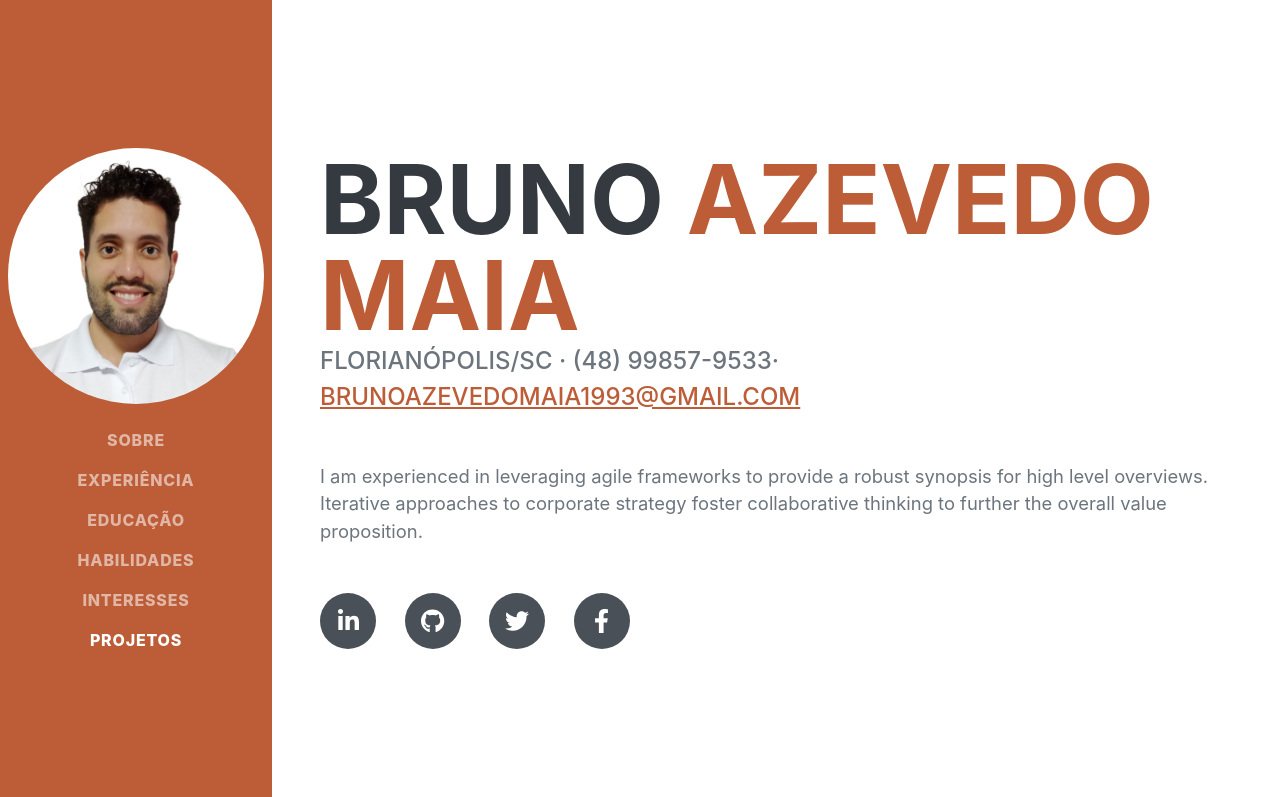
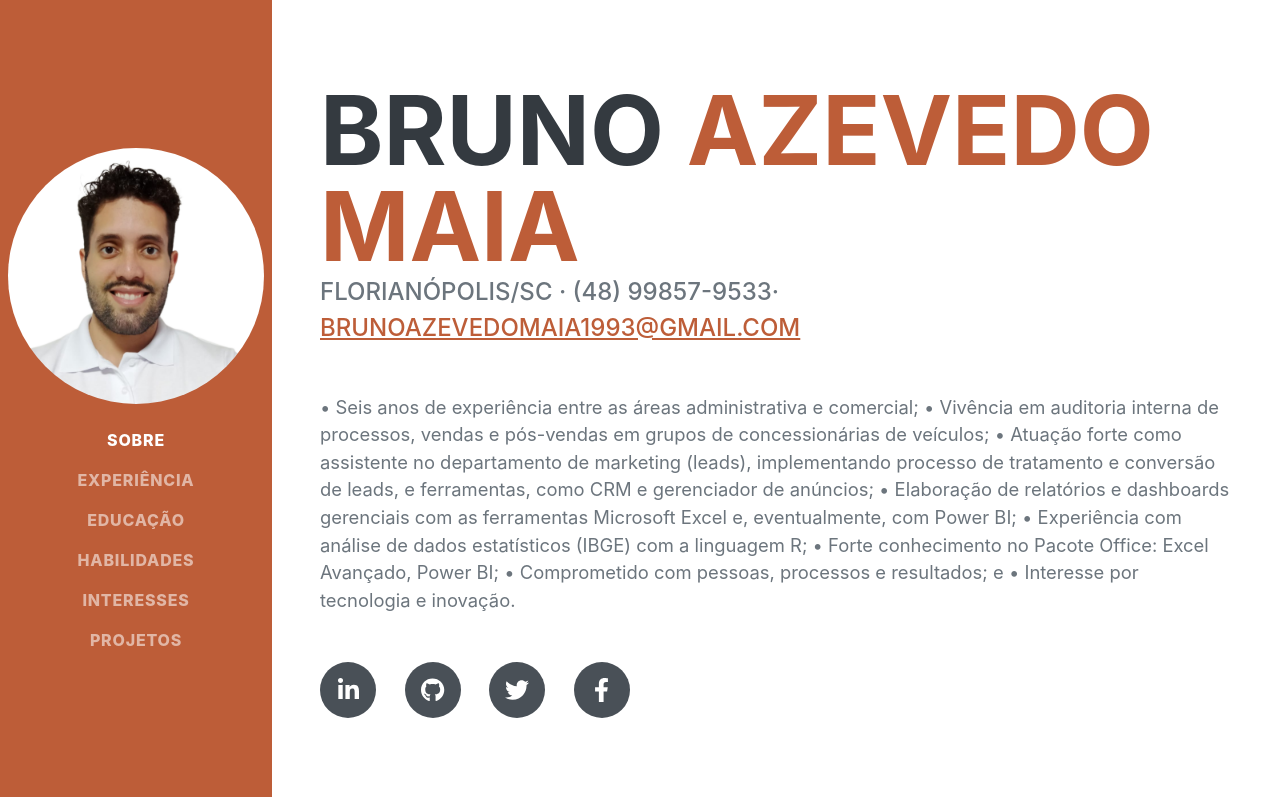
Before and after one commit to brunomaia1993/Portfolio-PowerBI, a plain HTML site: page index.html in a window 1280 px wide. Shown: the top 797 px of the page. Drawn offline with nearby package versions, Linux system fonts and the light colour scheme; a web font is replaced by a local one.

Commit message:
Update index.html

```diff
--- a/index.html
+++ b/index.html
@@ -25,19 +25,19 @@
             <button class="navbar-toggler" type="button" data-bs-toggle="collapse" data-bs-target="#navbarResponsive" aria-controls="navbarResponsive" aria-expanded="false" aria-label="Toggle navigation"><span class="navbar-toggler-icon"></span></button>
             <div class="collapse navbar-collapse" id="navbarResponsive">
                 <ul class="navbar-nav">
-                    <li class="nav-item"><a class="nav-link js-scroll-trigger" href="#about">Sobre</a></li>
-                    <li class="nav-item"><a class="nav-link js-scroll-trigger" href="#experience">Experiência</a></li>
-                    <li class="nav-item"><a class="nav-link js-scroll-trigger" href="#education">Educação</a></li>
-                    <li class="nav-item"><a class="nav-link js-scroll-trigger" href="#skills">Habilidades</a></li>
-                    <li class="nav-item"><a class="nav-link js-scroll-trigger" href="#interests">Interesses</a></li>
-                    <li class="nav-item"><a class="nav-link js-scroll-trigger" href="#awards">Projetos</a></li>
+                    <li class="nav-item"><a class="nav-link js-scroll-trigger" href="#sobre">Sobre</a></li>
+                    <li class="nav-item"><a class="nav-link js-scroll-trigger" href="#experiência">Experiência</a></li>
+                    <li class="nav-item"><a class="nav-link js-scroll-trigger" href="#educação">Educação</a></li>
+                    <li class="nav-item"><a class="nav-link js-scroll-trigger" href="#habilidades">Habilidades</a></li>
+                    <li class="nav-item"><a class="nav-link js-scroll-trigger" href="#interesses">Interesses</a></li>
+                    <li class="nav-item"><a class="nav-link js-scroll-trigger" href="#projetos">Projetos</a></li>
                 </ul>
             </div>
         </nav>
         <!-- Page Content-->
         <div class="container-fluid p-0">
             <!-- About-->
-            <section class="resume-section" id="about">
+            <section class="resume-section" id="sobre">
                 <div class="resume-section-content">
                     <h1 class="mb-0">
                         Bruno
@@ -47,7 +47,10 @@
                         Florianópolis/SC · (48) 99857-9533·
                         <a href="mailto:name@email.com">brunoazevedomaia1993@gmail.com</a>
                     </div>
-                    <p class="lead mb-5">I am experienced in leveraging agile frameworks to provide a robust synopsis for high level overviews. Iterative approaches to corporate strategy foster collaborative thinking to further the overall value proposition.</p>
+                    <p class="lead mb-5">• Seis anos de experiência entre as áreas administrativa e comercial; • Vivência em auditoria interna de processos, vendas e pós-vendas
+                                            em grupos de concessionárias de veículos; • Atuação forte como assistente no departamento de marketing (leads), implementando processo de tratamento e conversão de
+                                            leads, e ferramentas, como CRM e gerenciador de anúncios; • Elaboração de relatórios e dashboards gerenciais com as ferramentas Microsoft Excel e, eventualmente, com Power BI; • Experiência com análise de dados estatísticos (IBGE) com a  linguagem R; • Forte conhecimento no Pacote Office: Excel Avançado, Power BI; • Comprometido com pessoas, processos e resultados; e
+                                            • Interesse por tecnologia e inovação.</p>
                     <div class="social-icons">
                         <a class="social-icon" href="#!"><i class="fab fa-linkedin-in"></i></a>
                         <a class="social-icon" href="#!"><i class="fab fa-github"></i></a>
```
